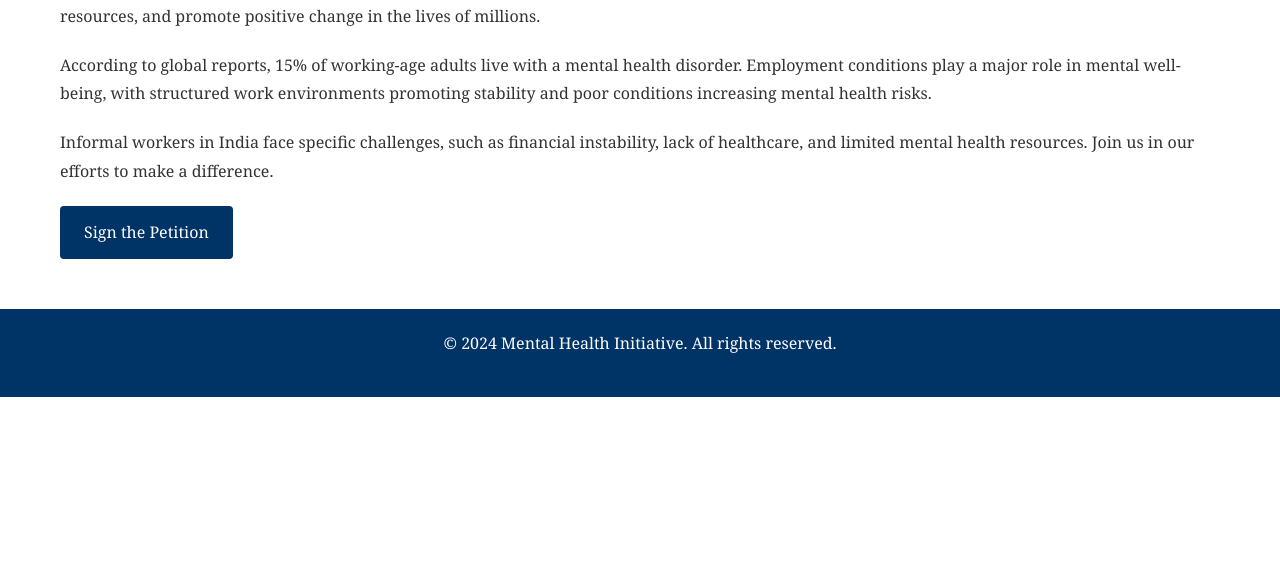
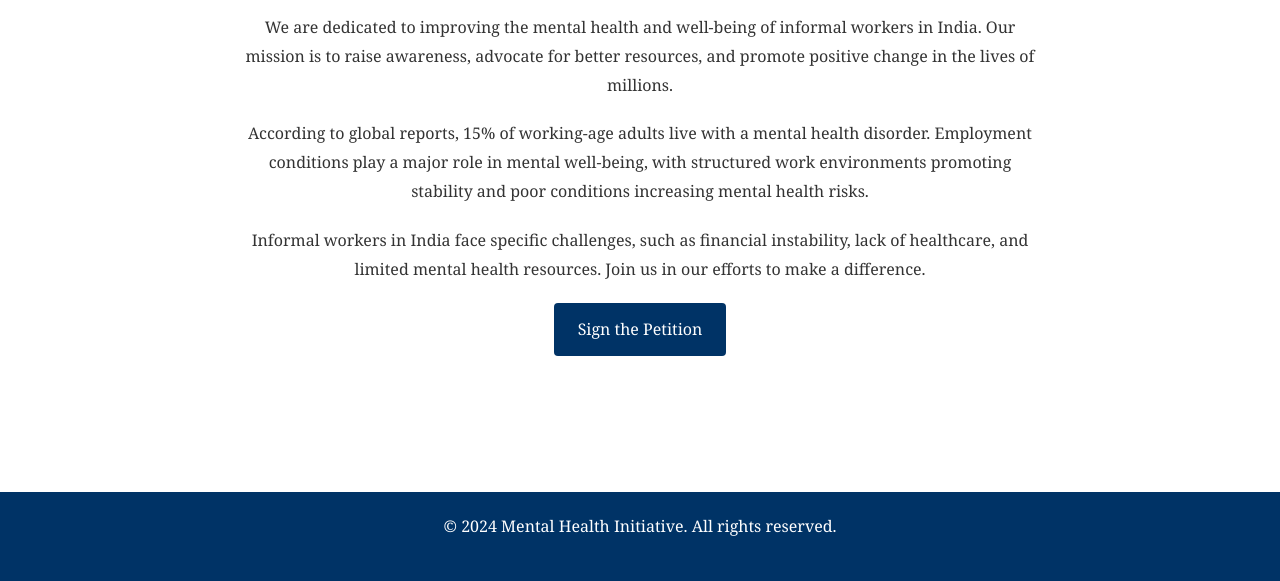
Before and after one commit to MOGILIVINAYKUMAR6/codepath_11, a plain HTML site: page index.html in a window 1280 px wide. Shown: the part 219-800 px from the top of the page. Drawn offline with Linux system fonts and the light colour scheme.

Commit message:
styles.css

```diff
--- a/styles.css
+++ b/styles.css
@@ -13,8 +13,10 @@ body {
     color: #333;
 }
 
-h1, h2, h3, h4, h5, h6 {
-    font-family: 'Times New Roman', serif;
+.wrapper {
+    display: flex;
+    flex-direction: column;
+    min-height: 100vh;
 }
 
 /* Navbar */
@@ -81,10 +83,14 @@ h1, h2, h3, h4, h5, h6 {
 }
 
 /* Main Content */
-main {
-    max-width: 1200px;
-    margin: 100px auto 50px;
-    padding: 0 20px;
+.main-content {
+    flex-grow: 1;
+    padding-top: 80px;
+}
+
+#home {
+    text-align: center;
+    padding: 60px 20px;
 }
 
 h2 {
@@ -94,7 +100,8 @@ h2 {
 }
 
 p {
-    margin-bottom: 20px;
+    max-width: 800px;
+    margin: 0 auto 20px;
 }
 
 .btn {
@@ -109,18 +116,6 @@ p {
 
 .btn:hover {
     background-color: #002244;
-}
-
-/* Forms */
-.form-group {
-    margin-bottom: 20px;
-}
-
-input, textarea {
-    width: 100%;
-    padding: 10px;
-    border: 1px solid #ccc;
-    border-radius: 4px;
 }
 
 /* Footer */
```
